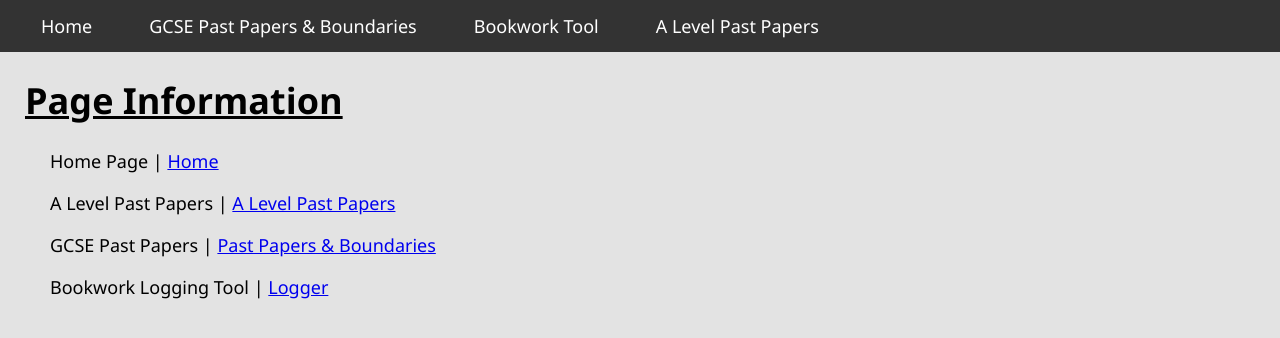
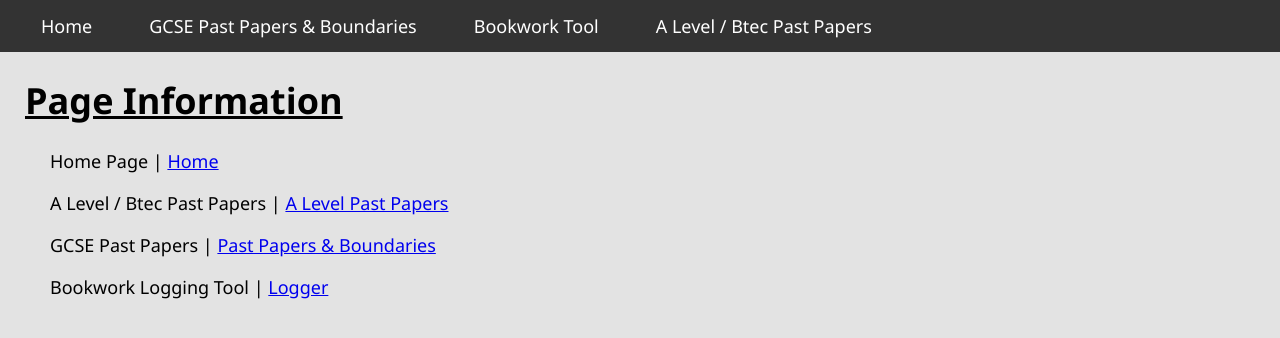
Before and after one commit to Actiari/actiari.github.io, a plain HTML site: page index.html in a window 1280 px wide. Drawn offline with Linux system fonts and the light colour scheme.

Commit message:
Fixed text error

```diff
--- a/index.html
+++ b/index.html
@@ -46,14 +46,14 @@
         <li><a href="index.html">Home</a></li>
         <li><a href="PR.html">GCSE Past Papers & Boundaries</a></li>
         <li><a href="BWT.html">Bookwork Tool</a></li>
-        <li><a href="APR.html">A Level Past Papers</a></li>
+        <li><a href="APR.html">A Level / Btec Past Papers</a></li>
     </ul>
 
 <u><h1>Page Information</h1></u>
 <p style="margin-left: 25px;">
 Home Page | <a href="index.html"> Home </p></a>
 <p style="margin-left: 25px;">
-A Level Past Papers | <a href="APR.html"> A Level Past Papers </p></a>
+A Level / Btec Past Papers | <a href="APR.html"> A Level Past Papers </p></a>
 <p style="margin-left: 25px;">
 GCSE Past Papers | <a href="PR.html"> Past Papers & Boundaries </p></a>
 <p style="margin-left: 25px;">
```
Also changed, not shown: APR.html (+1 -1 lines), BWT.html (+1 -1 lines), PR.html (+1 -1 lines).
